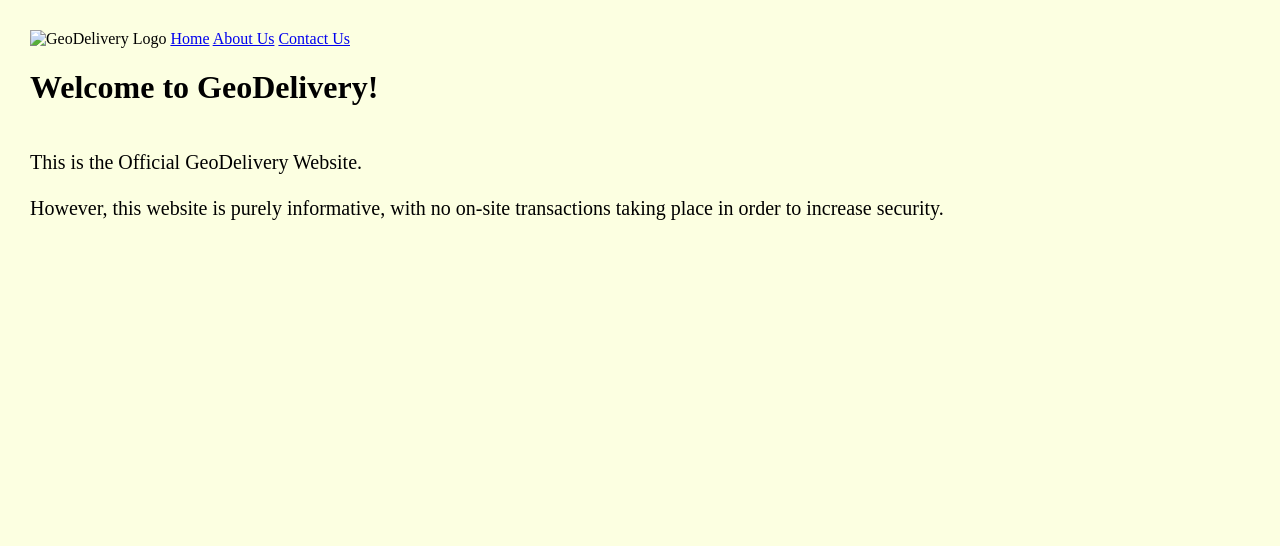
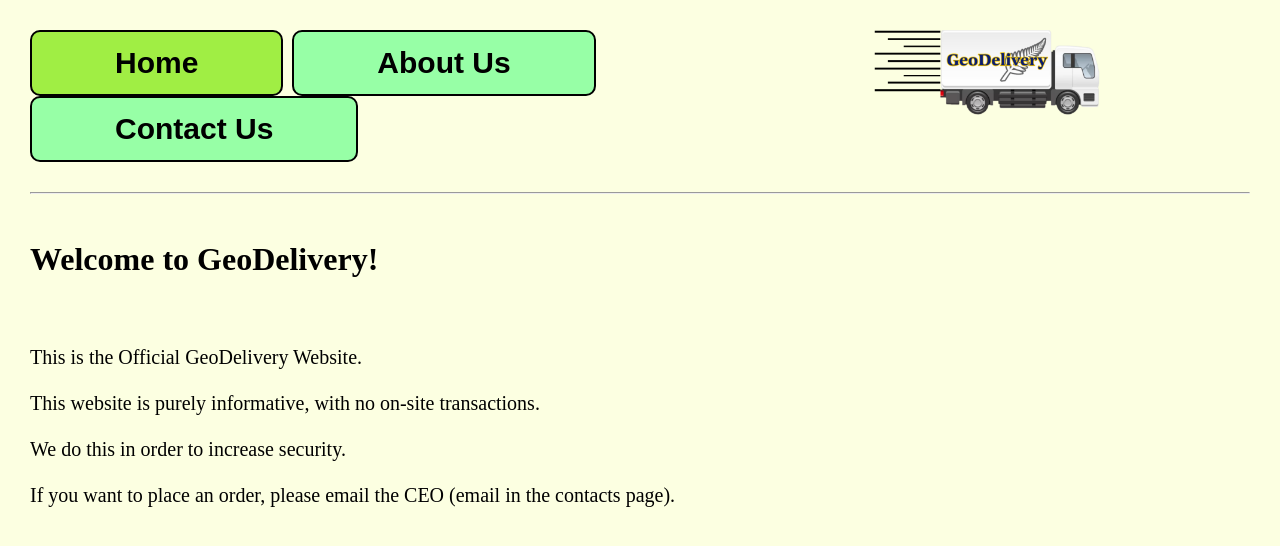
Before and after one commit to 20023L/Outcome, a plain HTML site: page index.html in a window 1280 px wide. Drawn offline with Linux system fonts and the light colour scheme.

Commit message:
Add files via upload

```diff
--- a/CSS.css
+++ b/CSS.css
@@ -1,12 +1,64 @@
+/*Paragraph Properties*/
 p1 {
 	font: Calibri;
 	font-size: 20px;
 }
 
+/*Heading Properties*/
 h1 {
 
 }
+
+/*Body Properties*/
 body {
 	background-color: #fcffe1;
 	margin: 30px;
 }
+
+/*Logo Properties*/
+.logo {
+	height: 85px;
+	float: right;
+	padding-right: 150px;
+}
+
+/*Navigation Bar Properties*/
+.topnav {
+	overflow: hidden;
+	margin-bottom: 30px
+}
+
+/*Navigation Buttons Properties*/
+.topnav a {
+	float: left;
+	background-color: #97ffa6;
+	text-align: center;
+	text-decoration: none;
+	color: black;
+	font-size: 30px;
+	font-family: Arial;
+	font-weight: bold;
+	padding: 14px 83px;
+	margin-right: 9px;
+	border: 2px;
+	border-style: solid;
+	border-color: black;
+	border-radius: 10px;
+}
+
+/*Active Navigation Button Properties*/
+.topnav a.active {
+	background-color: #a0ee44;
+}
+
+/*Hover Navigation Button Properties*/
+.topnav a:hover {
+	background-color: #47ee86;
+}
+
+.topnav a.active:hover {
+	background-color: #c4ee44;
+}
+
+.topnav a.about {
+}
--- a/aboutUs.html
+++ b/aboutUs.html
@@ -1,16 +1,19 @@
 <!DOCTYPE HTML>
+<html lang="en">
 <html>
-  <link rel="stylesheet" href="CSS.css"
-  <head>
+	<link rel="stylesheet" href="CSS.css">
+	<header>
 		<title>GeoDelivery</title>
-  </head>
+	</header>
 	<body>
-	<div class = "topnav">
-	 <img src="images/LogoIcon.png" alt="GeoDelivery Logo" width="160">
+		<div class="topnav">
+			<img src="images/LogoIconV4.png" alt="GeoDelivery Logo" class="logo" href="index.html">
 			<a href="index.html">Home</a>
-	 <a class="active" href="aboutUs">About Us</a>
+			<a class="active" href="aboutUs.html">About Us</a>
 			<a href="contactUs.html">Contact Us</a>
+		</div>
+		<HR><BR>
 		<h1>Welcome to the About Us Page.</h1>
-    <p1><BR>We are a delivery company that delivers packages throughout New Zealand.<BR>We prioritise delivery time and a low impact to the environment. Because of this, we have been improving and investing in technology to improve these.<BR>One method that we are implementing is the use of electric/hybrid vehicles for low distance deliveries, which can greatly decrease the number of greenhouse emmissions while not compromising on delivery time.</p1>
+		<p1><BR><BR>We are a delivery company that delivers packages throughout New Zealand.<BR><BR>We prioritise delivery time and a low impact to the environment.<BR><BR>Because of this, we have been improving and investing in technology to better meet our goals.<BR><BR>One method that we are implementing is the use of electric/hybrid vehicles for low distance deliveries.<BR><BR>This can greatly decrease the number of greenhouse emmissions while not compromising on delivery time.</p1>
 	</body>
 </html>
--- a/index.html
+++ b/index.html
@@ -1,16 +1,19 @@
 <!DOCTYPE HTML>
+<html lang="en">
 <html>
-  <link rel="stylesheet" href="CSS.css"
-  <head>
-    <title>GeoDelivery</title>
-  </head>
-  <body>
-	<div class = "topnav">
-	 <img src="images/LogoIcon.png" alt="GeoDelivery Logo" width="160">
-	 <a class="active" href="index.html">Home</a>
-	 <a href="aboutUs.html">About Us</a>
-	 <a href="contactUs.html">Contact Us</a>
-    <h1>Welcome to GeoDelivery!</h1>
-    <p1><BR>This is the Official GeoDelivery Website.<BR><BR>However, this website is purely informative, with no on-site transactions taking place in order to increase security.</p1>
-  </body>
+	<link rel="stylesheet" href="CSS.css">
+	<header>
+		<title>GeoDelivery</title>
+	</header>
+	<body>
+		<div class="topnav">
+			<img src="images/LogoIconV4.png" alt="GeoDelivery Logo" class="logo" href="index.html">
+			<a class="btn index active" href="index.html">Home</a>
+			<a class="btn about" href="aboutUs.html">About Us</a>
+			<a class="btn contact" href="contactUs.html">Contact Us</a>
+		</div>
+		<HR><BR>
+		<h1>Welcome to GeoDelivery!</h1>
+		<p1><BR><BR>This is the Official GeoDelivery Website.<BR><BR>This website is purely informative, with no on-site transactions.<BR><BR>We do this in order to increase security.<BR><BR>If you want to place an order, please email the CEO (email in the contacts page).</p1>
+	</body>
 </html>
```
Also changed, not shown: contactUs.html (+11 -8 lines), images/Logo.png (added), images/LogoIcon.png (added), images/LogoIconV2.png (added), images/LogoIconV3.png (added), images/LogoIconV4.png (added). Lines whose indentation alone changed are shown as unchanged.
